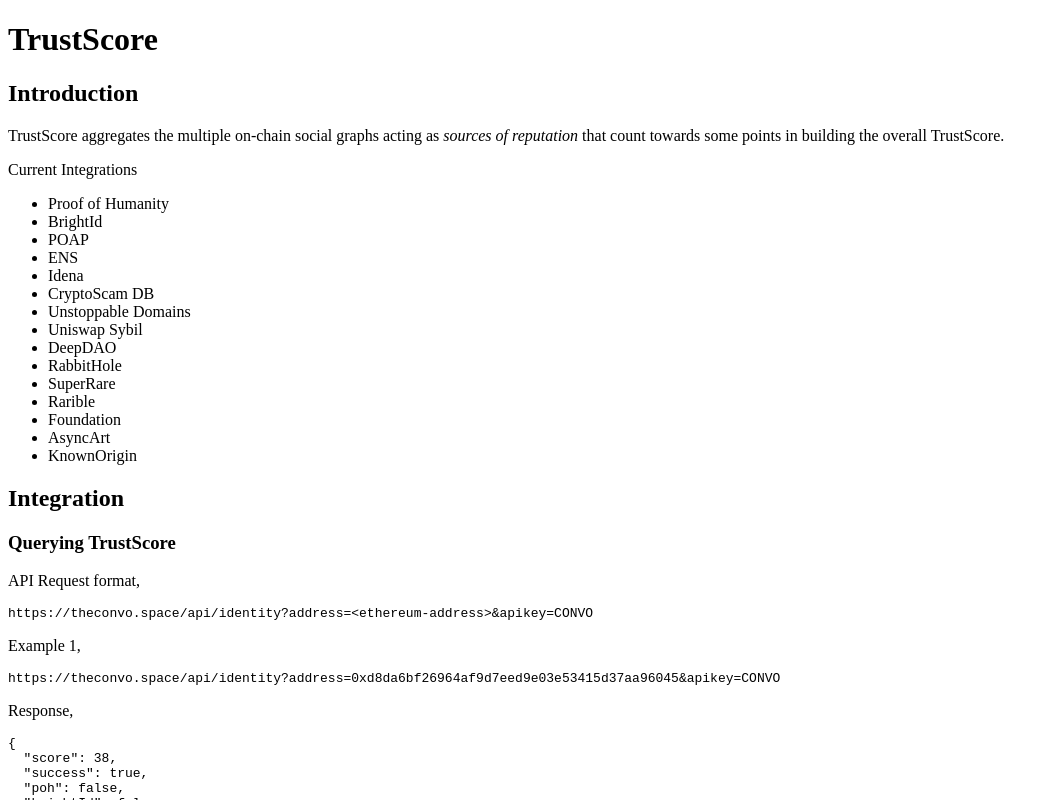
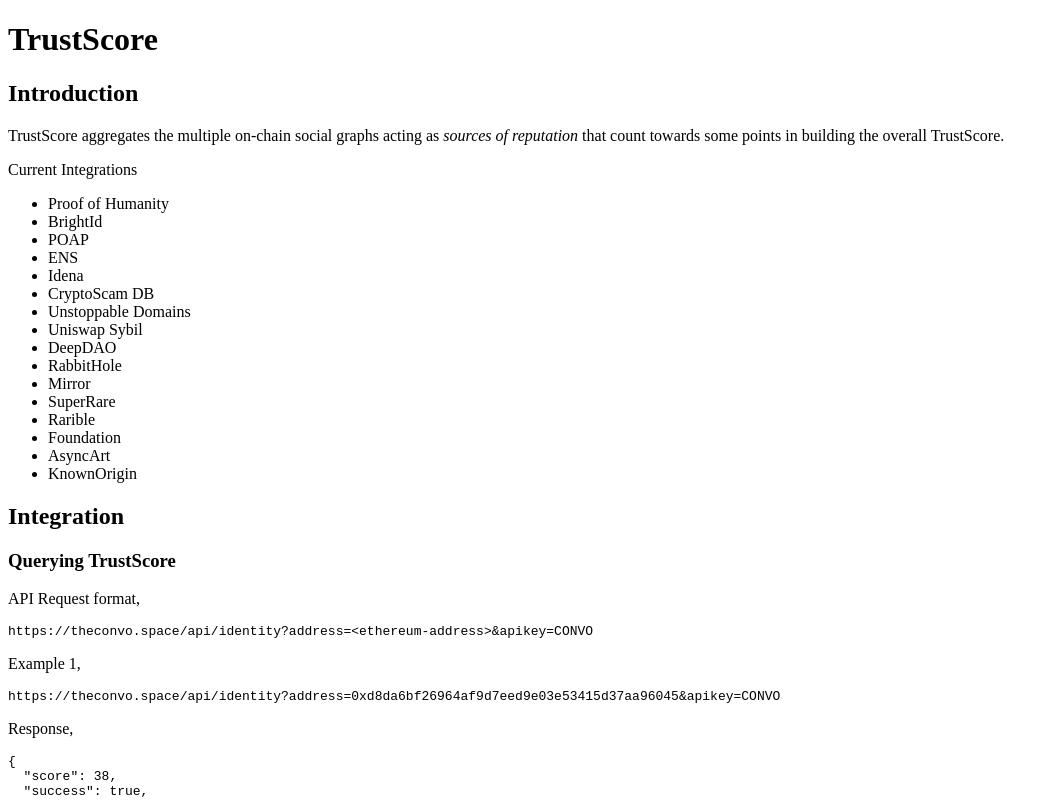
Before and after one commit to anudit/convodocs, a Next.js app: page /integrate/Convo-API/trust-score in a window 1280 px wide. Shown: the top 800 px of the page, without its empty margins (0-1055 px from the left). Built offline with nearby package versions, Linux system fonts and the light colour scheme.

Commit message:
Update trust-score.mdx

```diff
--- a/pages/integrate/Convo-API/trust-score.mdx
+++ b/pages/integrate/Convo-API/trust-score.mdx
@@ -18,6 +18,7 @@
 - Uniswap Sybil
 - DeepDAO
 - RabbitHole
+- Mirror
 - SuperRare
 - Rarible
 - Foundation
@@ -54,6 +55,7 @@
   "uniswapSybil": 0,
   "deepdao": 0,
   "rabbitHole": 0,
+  "mirror": false,
   "foundation": {
     "totalCountSold": 0,
     "totalAmountSold": 0
@@ -98,6 +100,7 @@
   "rabbitHole": 0,
   "uniswapSybil": 0,
   "unstoppableDomains": false,
+  "mirror": false,
   "rarible": {
     "totalAmountSold": 545414.28828,
     "totalCountSold": 19
```
